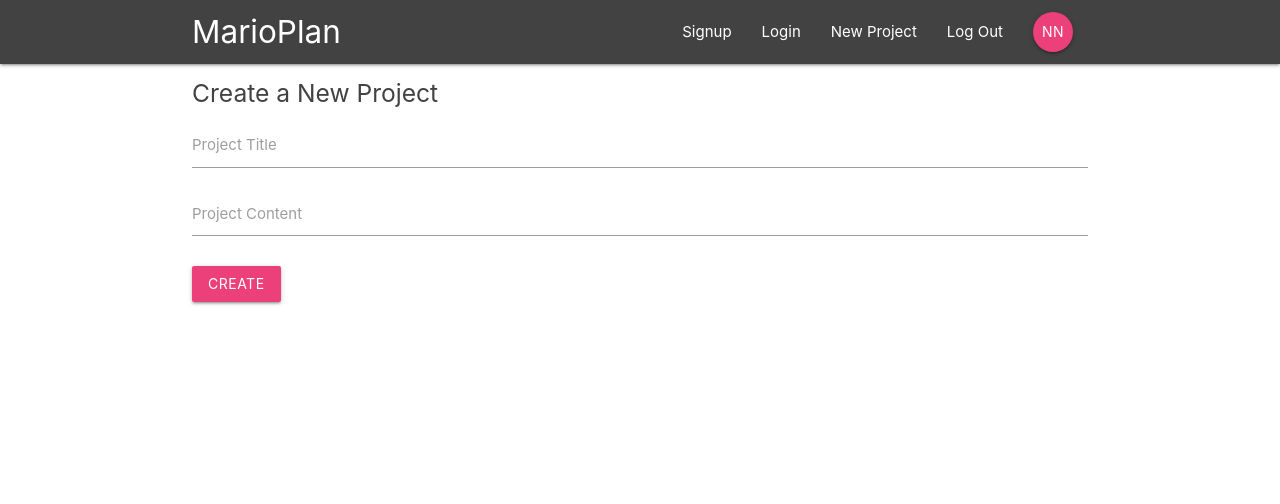
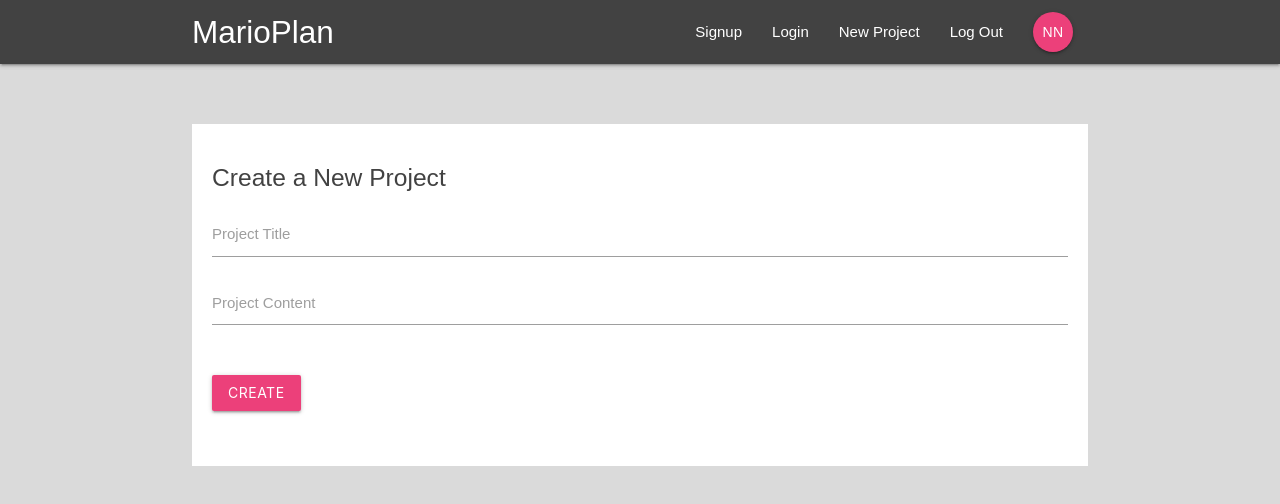
Before and after one commit to abdulmuqsit10101/react-reduc-firebase, a React (Create React App) app: page /create in a window 1280 px wide. Shown: the top 504 px of the page. Built offline with nearby package versions, Linux system fonts and the light colour scheme.

Commit message:
Dynamic Projects are in progress.

```diff
--- a/package.json
+++ b/package.json
@@ -12,6 +12,7 @@
     "react-router-dom": "^5.2.0",
     "react-scripts": "4.0.3",
     "redux": "^4.1.0",
+    "redux-thunk": "^2.3.0",
     "web-vitals": "^1.0.1"
   },
   "scripts": {
--- a/public/index.html
+++ b/public/index.html
@@ -40,5 +40,7 @@
       To begin the development, run `npm start` or `yarn start`.
       To create a production bundle, use `npm run build` or `yarn build`.
     -->
+    <script src="https://cdnjs.cloudflare.com/ajax/libs/materialize/1.0.0-beta/js/materialize.min.js"></script>
+
   </body>
 </html>
--- a/src/components/projects/CreateProject.js
+++ b/src/components/projects/CreateProject.js
@@ -1,13 +1,15 @@
 import React, {useState} from 'react'
+import { connect } from 'react-redux';
+import { createProject as createProjectAction } from '../../store/actions/projectActions';
 
-const CreateProject = () => {
+const CreateProject = ({createProject}) => {
 
   const [title, setTitle] = useState('');
   const [content, setContent] = useState('');
 
   const handleSubmit = (e) => {
     e.preventDefault();
-    console.log('title : ', title, 'content : ', content);
+    createProject({ title, content });
   }
 
   return (
@@ -15,11 +17,11 @@ const CreateProject = () => {
       <form className="white" onSubmit={handleSubmit}>
         <h5 className="grey-text text-darken-3">Create a New Project</h5>
         <div className="input-field">
-          <input type="text" id='title' value={title} onChange={(e) => setTitle(e)}/>
+          <input type="text" id='title' value={title} onChange={(e) => setTitle(e.target.value)}/>
           <label htmlFor="title">Project Title</label>
         </div>
         <div className="input-field">
-          <textarea id="content" className="materialize-textarea" value={content} onChange={(e) => setContent(e)}/>
+          <textarea id="content" className="materialize-textarea" value={content} onChange={(e) => setContent(e.target.value)}/>
           <label htmlFor="content">Project Content</label>
         </div>
         <div className="input-field">
@@ -30,4 +32,10 @@ const CreateProject = () => {
   )
 }
 
-export default CreateProject
+const mapDispatchToProps = (dispatch) => {
+  return {
+    createProject: (project) => dispatch(createProjectAction(project))
+  }
+}
+
+export default connect(null, mapDispatchToProps)(CreateProject);
--- a/src/index.css
+++ b/src/index.css
@@ -1,13 +1,38 @@
+html{
+  min-height: 100%;
+}
+
 body {
   margin: 0;
-  font-family: -apple-system, BlinkMacSystemFont, 'Segoe UI', 'Roboto', 'Oxygen',
-    'Ubuntu', 'Cantarell', 'Fira Sans', 'Droid Sans', 'Helvetica Neue',
-    sans-serif;
-  -webkit-font-smoothing: antialiased;
-  -moz-osx-font-smoothing: grayscale;
+  padding: 0;
+  font-family: sans-serif;
+  /*background: url(/img/mario-bg.png) no-repeat;*/
+  background-size: 100%;
+  /*background-position: bottom;*/
+  background-color: #DADADA;
+  min-height: 100%;
 }
 
-code {
-  font-family: source-code-pro, Menlo, Monaco, Consolas, 'Courier New',
-    monospace;
+form{
+  padding: 20px;
+  margin-top: 60px;
 }
+
+form button, form h5{
+  margin: 20px 0;
+}
+
+input[type=text]:not(.browser-default):focus:not([readonly]),
+input[type=email]:not(.browser-default):focus:not([readonly]),
+input[type=password]:not(.browser-default):focus:not([readonly]),
+textarea.materialize-textarea:focus:not([readonly]){
+  border-color: #ec407a;
+  box-shadow: none;
+}
+
+input[type=text]:not(.browser-default):focus:not([readonly]) + label,
+textarea.materialize-textarea:focus:not([readonly]) + label,
+input[type=email]:not(.browser-default):focus:not([readonly]) + label,
+input[type=password]:not(.browser-default):focus:not([readonly]) + label{
+  color: #ec407a !important;
+}
--- a/src/index.js
+++ b/src/index.js
@@ -4,10 +4,11 @@ import './index.css';
 import App from './App';
 import rootReducer from './store/reducers/rootReducer.js';
 import { Provider } from 'react-redux';
-import { createStore } from 'redux';
+import { createStore, applyMiddleware } from 'redux';
+import thunk from 'redux-thunk';
 import reportWebVitals from './reportWebVitals';
 
-const store = createStore(rootReducer);
+const store = createStore(rootReducer , applyMiddleware(thunk));
 
 ReactDOM.render(
   <React.StrictMode>
--- /dev/null
+++ b/src/store/actions/projectActions.js
@@ -0,0 +1,11 @@
+import {CREATE_PROJECT} from '../types';
+
+export const createProject = (project) => {
+  return (dispatch, getState) => {
+    // make async call to database
+    dispatch({
+      type: CREATE_PROJECT,
+      payload: project
+    })
+  }
+}
--- a/src/store/reducers/projectReducer.js
+++ b/src/store/reducers/projectReducer.js
@@ -1,3 +1,5 @@
+import { CREATE_PROJECT } from '../types'
+
 const initialState = {
   projects: [
     {id: 1, title: 'help me find peach', content: 'blah blah blah'},
@@ -7,6 +9,13 @@ const initialState = {
 };
 
 const projectReducer = (state = initialState, action) => {
+
+  switch (action.type){
+    case CREATE_PROJECT: {
+      console.log('projectReducer CREATE_PROJECT => ', action.payload)
+    }
+  }
+
   return state;
 }
 
--- /dev/null
+++ b/src/store/types.js
@@ -0,0 +1 @@
+export const CREATE_PROJECT = "CREATE_PROJECT"
```
